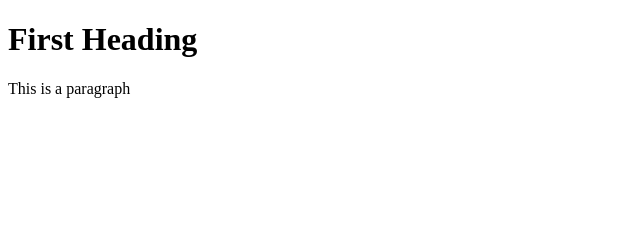
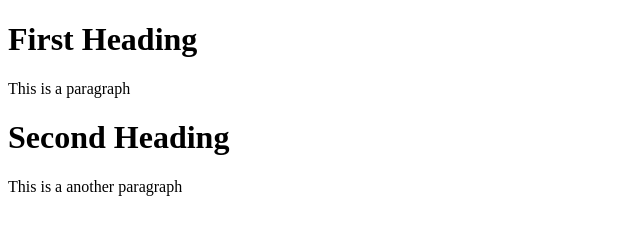
Before and after one commit to dapoudel/githubexperiment, a plain HTML site: page index.html in a window 1280 px wide. Shown: the whole page, without its empty margins (0-640 px from the left). Drawn offline with Linux system fonts and the light colour scheme.

Commit message:
added another heading,paragraph

```diff
--- a/index.html
+++ b/index.html
@@ -9,5 +9,8 @@
 <body>
     <h1>First Heading</h1>
     <p>This is a paragraph</p>
+
+    <h1>Second Heading</h1>
+    <p>This is a another paragraph</p>
 </body>
 </html>
```
